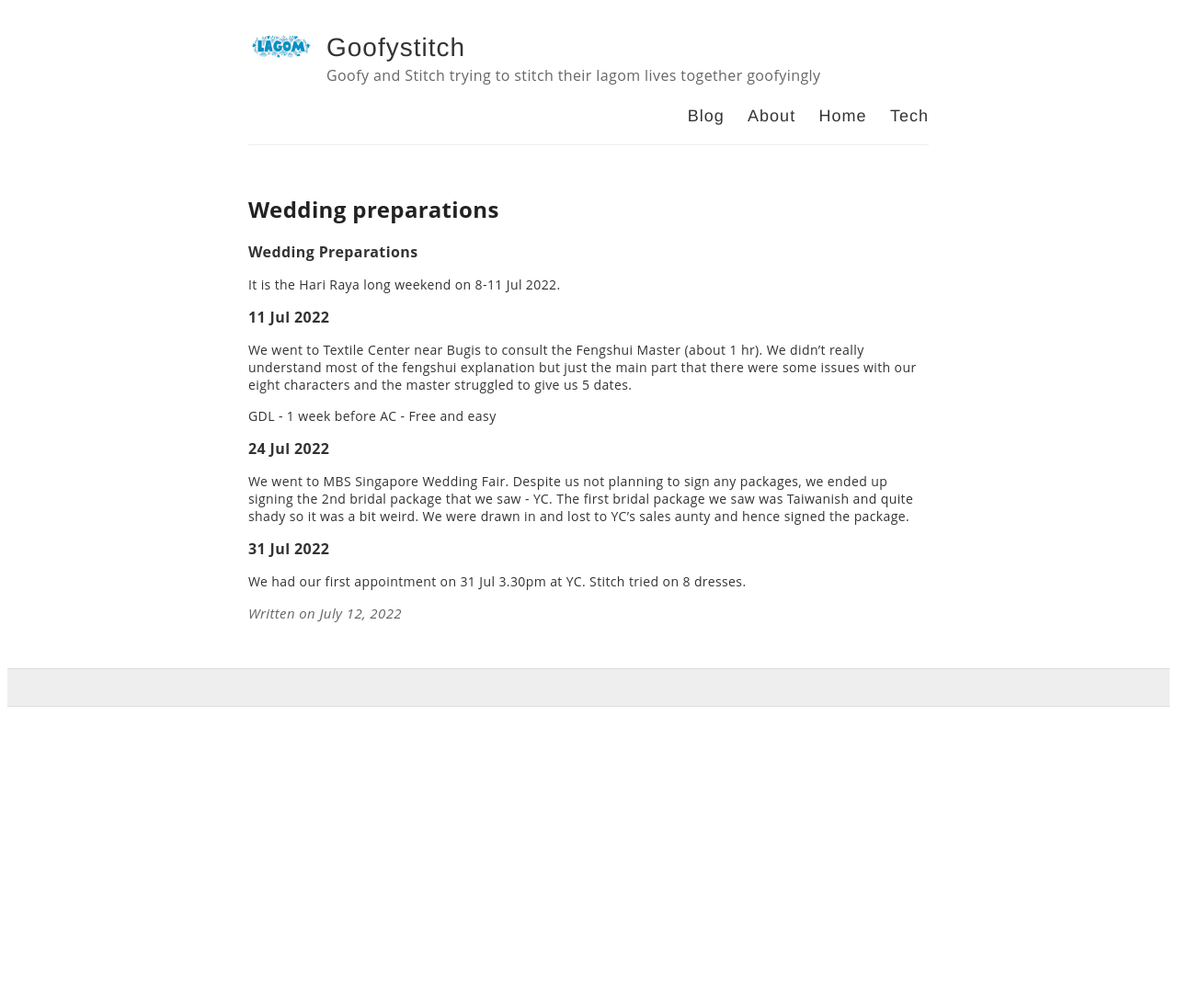
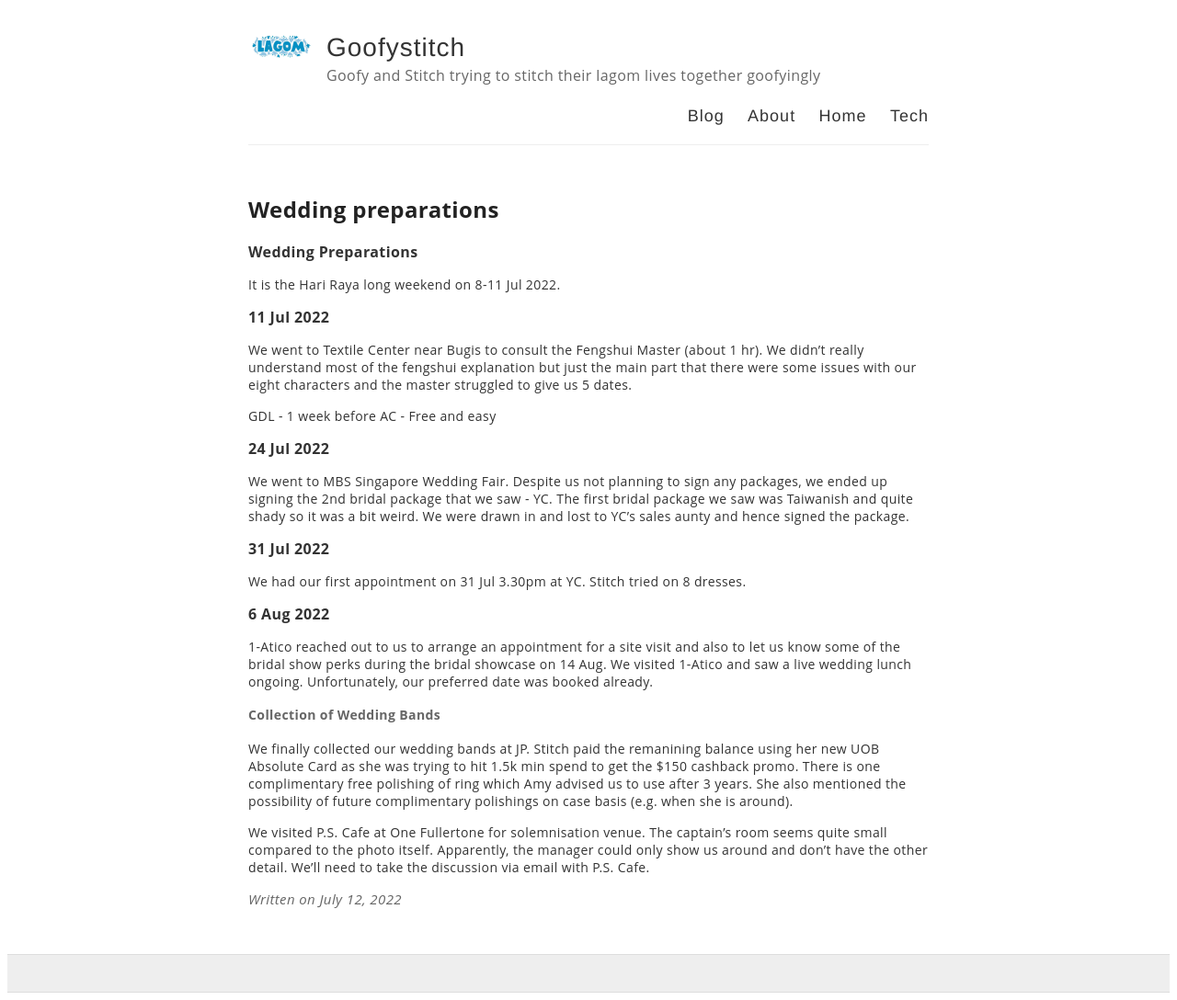
Before and after one commit to ourcarus/casadelagom, a Jekyll site: the page built from _posts/2022-07-12-Wedding Preparations.md, in a window 1280 px wide. Shown: the whole page at 92% size. Built offline with Jekyll 4.4.1, drawn with Linux system fonts in a browser that asks for light colours; our own code applies the rules of GitHub Pages for plain Markdown files; before the commit the page ends 900 px from its top, so only the background shows below that.

Commit message:
Update 2022-07-12-Wedding Preparations.md

```diff
--- a/_posts/2022-07-12-Wedding Preparations.md
+++ b/_posts/2022-07-12-Wedding Preparations.md
@@ -16,3 +16,11 @@ We went to MBS Singapore Wedding Fair. Despite us not planning to sign any packa
 
 ### 31 Jul 2022
 We had our first appointment on 31 Jul 3.30pm at YC. Stitch tried on 8 dresses.
+
+### 6 Aug 2022
+1-Atico reached out to us to arrange an appointment for a site visit and also to let us know some of the bridal show perks during the bridal showcase on 14 Aug. We visited 1-Atico and saw a live wedding lunch ongoing. Unfortunately, our preferred date was booked already.
+
+#### Collection of Wedding Bands
+We finally collected our wedding bands at JP. Stitch paid the remanining balance using her new UOB Absolute Card as she was trying to hit 1.5k min spend to get the $150 cashback promo. There is one complimentary free polishing of ring which Amy advised us to use after 3 years. She also mentioned the possibility of future complimentary polishings on case basis (e.g. when she is around).
+
+We visited P.S. Cafe at One Fullertone for solemnisation venue. The captain's room seems quite small compared to the photo itself. Apparently, the manager could only show us around and don't have the other detail. We'll need to take the discussion via email with P.S. Cafe.
```
